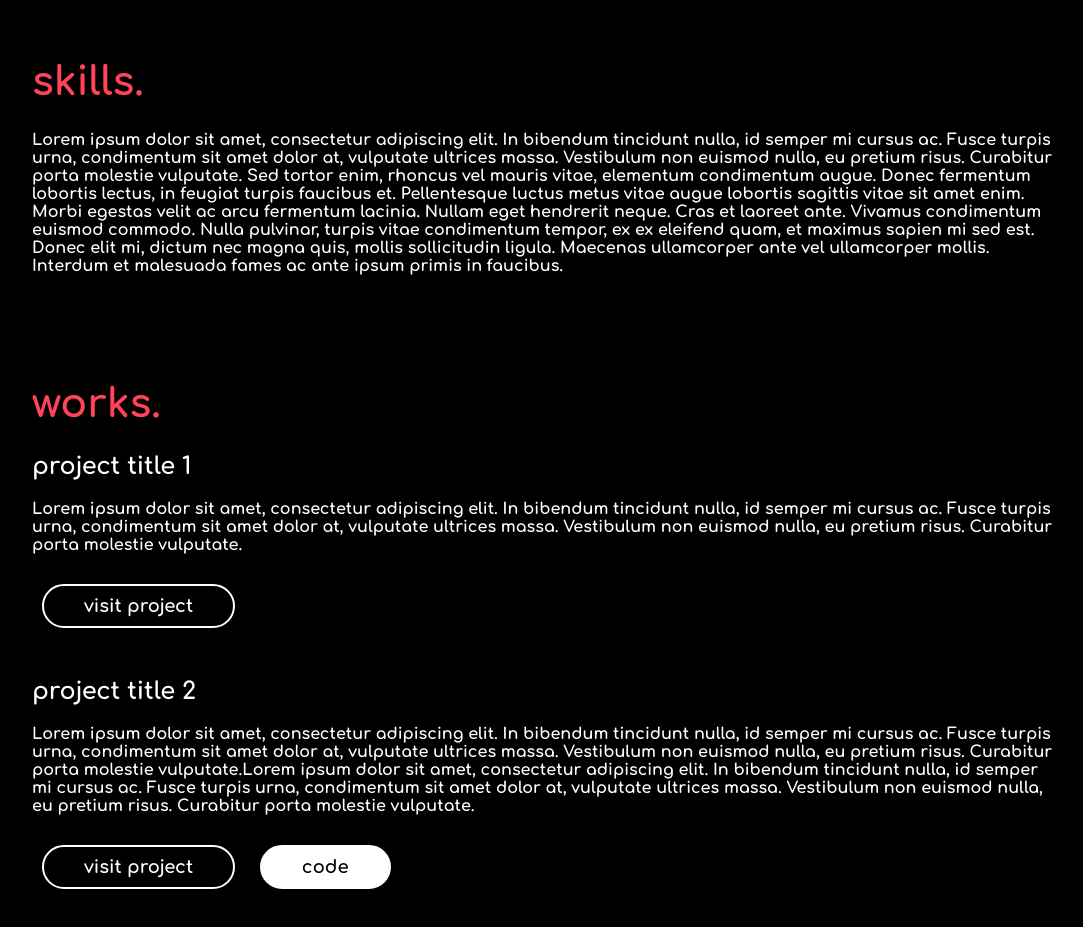
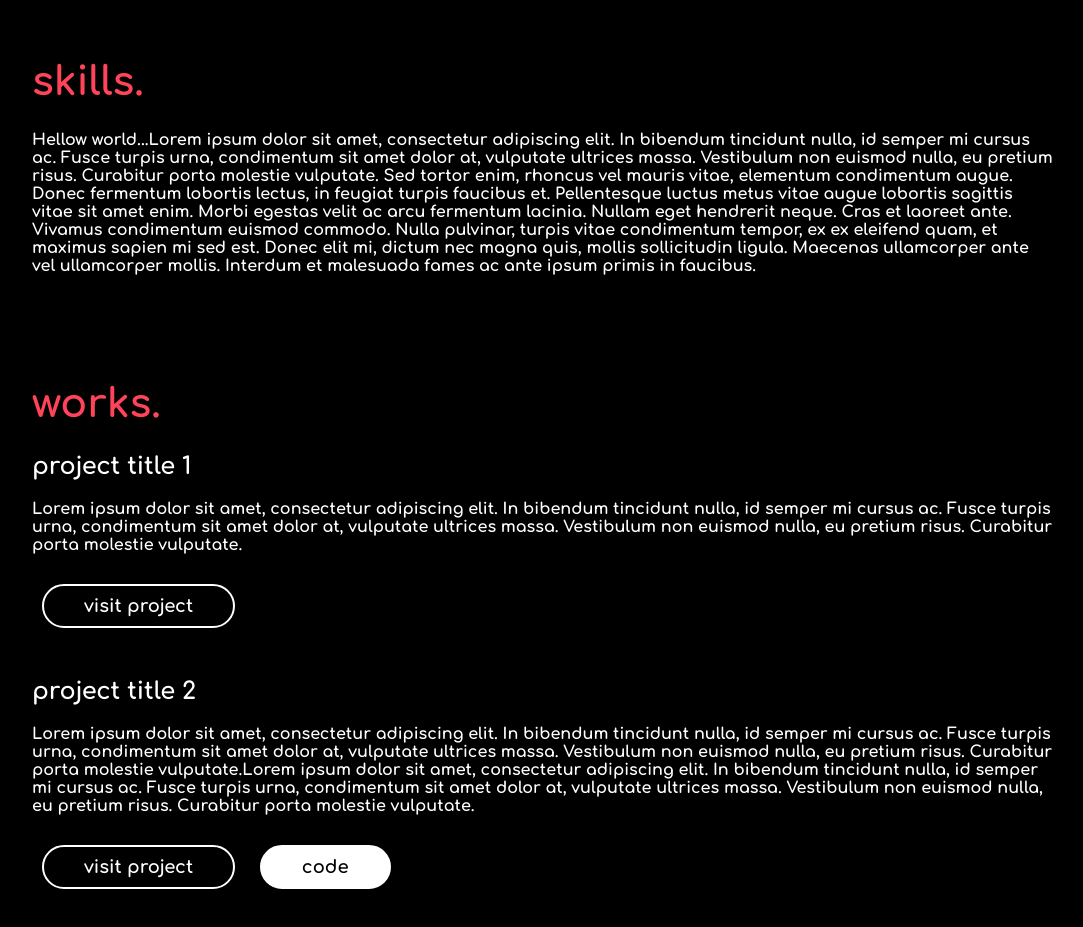
Before and after one commit to drilab/simplesite, a plain HTML site: page index.html in a window 1280 px wide. Shown: the part 840-1767 px from the top of the page, without its empty margins (96-1179 px from the left). Drawn offline with nearby package versions, Linux system fonts and the light colour scheme.

Commit message:
Update index.html
testing push updates

```diff
--- a/index.html
+++ b/index.html
@@ -38,7 +38,7 @@
                  <h1>skills.</h1>
                  <div>
                         <p>
-                            Lorem ipsum dolor sit amet, consectetur adipiscing elit. In bibendum tincidunt nulla, id semper mi cursus ac. Fusce turpis urna, condimentum sit amet dolor at, vulputate ultrices massa. Vestibulum non euismod nulla, eu pretium risus. Curabitur porta molestie vulputate. Sed tortor enim, rhoncus vel mauris vitae, elementum condimentum augue. Donec fermentum lobortis lectus, in feugiat turpis faucibus et. Pellentesque luctus metus vitae augue lobortis sagittis vitae sit amet enim. Morbi egestas velit ac arcu fermentum lacinia. Nullam eget hendrerit neque. Cras et laoreet ante. Vivamus condimentum euismod commodo. Nulla pulvinar, turpis vitae condimentum tempor, ex ex eleifend quam, et maximus sapien mi sed est. Donec elit mi, dictum nec magna quis, mollis sollicitudin ligula. Maecenas ullamcorper ante vel ullamcorper mollis. Interdum et malesuada fames ac ante ipsum primis in faucibus.
+                            Hellow world...Lorem ipsum dolor sit amet, consectetur adipiscing elit. In bibendum tincidunt nulla, id semper mi cursus ac. Fusce turpis urna, condimentum sit amet dolor at, vulputate ultrices massa. Vestibulum non euismod nulla, eu pretium risus. Curabitur porta molestie vulputate. Sed tortor enim, rhoncus vel mauris vitae, elementum condimentum augue. Donec fermentum lobortis lectus, in feugiat turpis faucibus et. Pellentesque luctus metus vitae augue lobortis sagittis vitae sit amet enim. Morbi egestas velit ac arcu fermentum lacinia. Nullam eget hendrerit neque. Cras et laoreet ante. Vivamus condimentum euismod commodo. Nulla pulvinar, turpis vitae condimentum tempor, ex ex eleifend quam, et maximus sapien mi sed est. Donec elit mi, dictum nec magna quis, mollis sollicitudin ligula. Maecenas ullamcorper ante vel ullamcorper mollis. Interdum et malesuada fames ac ante ipsum primis in faucibus.
                         </p>
                  </div>
              </div>
```
